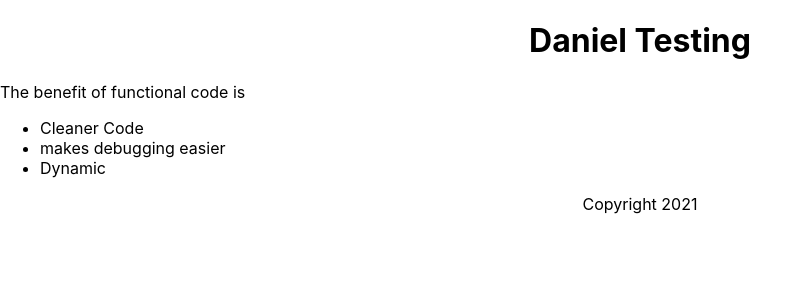
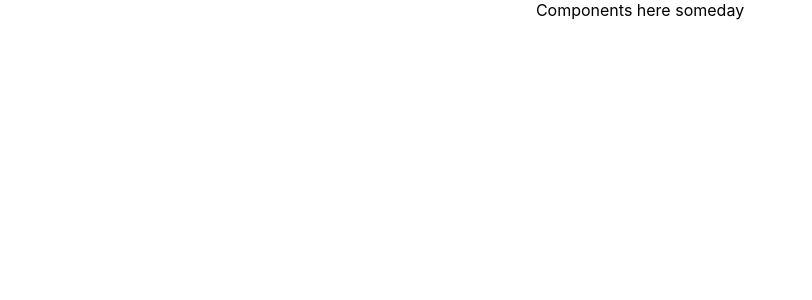
Before and after one commit to ochampo/react-essentials, a React (Create React App) app: page / in a window 1280 px wide. Shown: the top 300 px of the page, without its empty margins (0-812 px from the left). Built offline with nearby package versions, Linux system fonts and the light colour scheme.

Commit message:
added files

```diff
--- a/src/App.js
+++ b/src/App.js
@@ -1,5 +1,6 @@
 
 import './App.css';
+
 
 function Header (props)
 {
@@ -45,17 +46,22 @@ const benefitsOfFunctionalCode = [
   const ObjectsOfBenefitsOfFunctional = benefitsOfFunctionalCode.map((benefitsOfFunctionalCode,i) => ({id:i, title: benefitsOfFunctionalCode}))
   //console.log(ObjectsOfBenefitsOfFunctional)
 
+
+function secretTest(){
+
+  return <h1> test </h1>
+}
+
+function viewable()
+{
+return <h1>test visable for anyone</h1>
+
+}
+
 function App() {
-  return (
-    <div className="App">
-      <Header name="Daniel" />
-      <Main adjective = "The benefit of functional code is " benefitsOfFunctionalCode={ObjectsOfBenefitsOfFunctional} />
-      <Footer year = {new Date().getFullYear()} />
+  return <div className= "App"> Components here someday</div>
 
 
-
-    </div>
-  );
 }
 
 export default App;
--- a/src/index.js
+++ b/src/index.js
@@ -5,10 +5,7 @@ import App from './App';
 import reportWebVitals from './reportWebVitals';
 
 ReactDOM.render(
-  <React.StrictMode>
-    <App />
-  </React.StrictMode>,
-  document.getElementById('root')
+  <App Authorized={false} />, document.getElementById("root")
 );
 
 // If you want to start measuring performance in your app, pass a function
```
